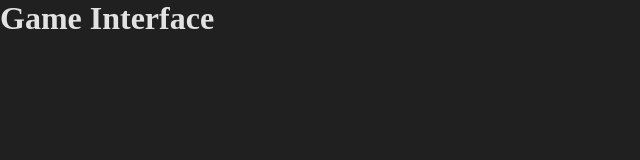
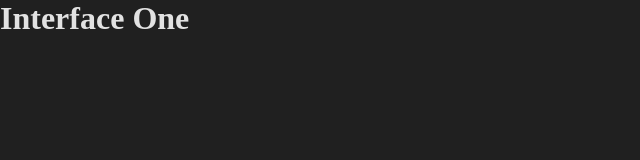
Before and after one commit to pivilartisant/generation-s, a React (Vite) app in the folder client/: page /game in a window 1280 px wide. Shown: the top 160 px of the page, without its empty margins (0-640 px from the left). Built offline with nearby package versions, Linux system fonts and the light colour scheme.

Commit message:
Added interface and refactored python script

```diff
--- a/client/src/components/Game/Game.jsx
+++ b/client/src/components/Game/Game.jsx
@@ -1,5 +1,11 @@
+import { InterfaceOne } from "./interfaceOne/InterfaceOne";
+
 export function Game () {
+
+    //The first interface will need a header, a footer and three artists components
+    // -> Interface one will receive a certain number of args related to the current artist roster (3)
+    //The second interface will need a header, a footer and one banner component
     return (
-        <h1>Game Interface</h1>
+       <InterfaceOne/>
     )
 }
--- /dev/null
+++ b/client/src/components/Game/interfaceOne/InterfaceOne.jsx
@@ -0,0 +1,7 @@
+export function InterfaceOne (){
+    return (
+        <div>
+            <h1>Interface One</h1>
+        </div>
+    )
+}
```
Also changed, not shown: client/src/components/Game/interfaceOne/components/Artist.jsx (added), client/src/components/Game/interfaceOne/components/ClipVideo.jsx (added), client/src/components/Game/interfaceOne/components/Footer.jsx (added), client/src/components/Game/interfaceOne/components/Header.jsx (added), client/src/components/Game/interfaceTwo/InterfaceTwo.jsx (added), client/src/components/Game/interfaceTwo/components/Footer.jsx (added), client/src/components/Game/interfaceTwo/components/Header.jsx (added), client/src/components/Game/interfaceTwo/components/Hero.jsx (added), client/src/components/Game/interfaceTwo/components/HeroVideo.jsx (added), 1 other file (tests, documents, lock files or other folders).
